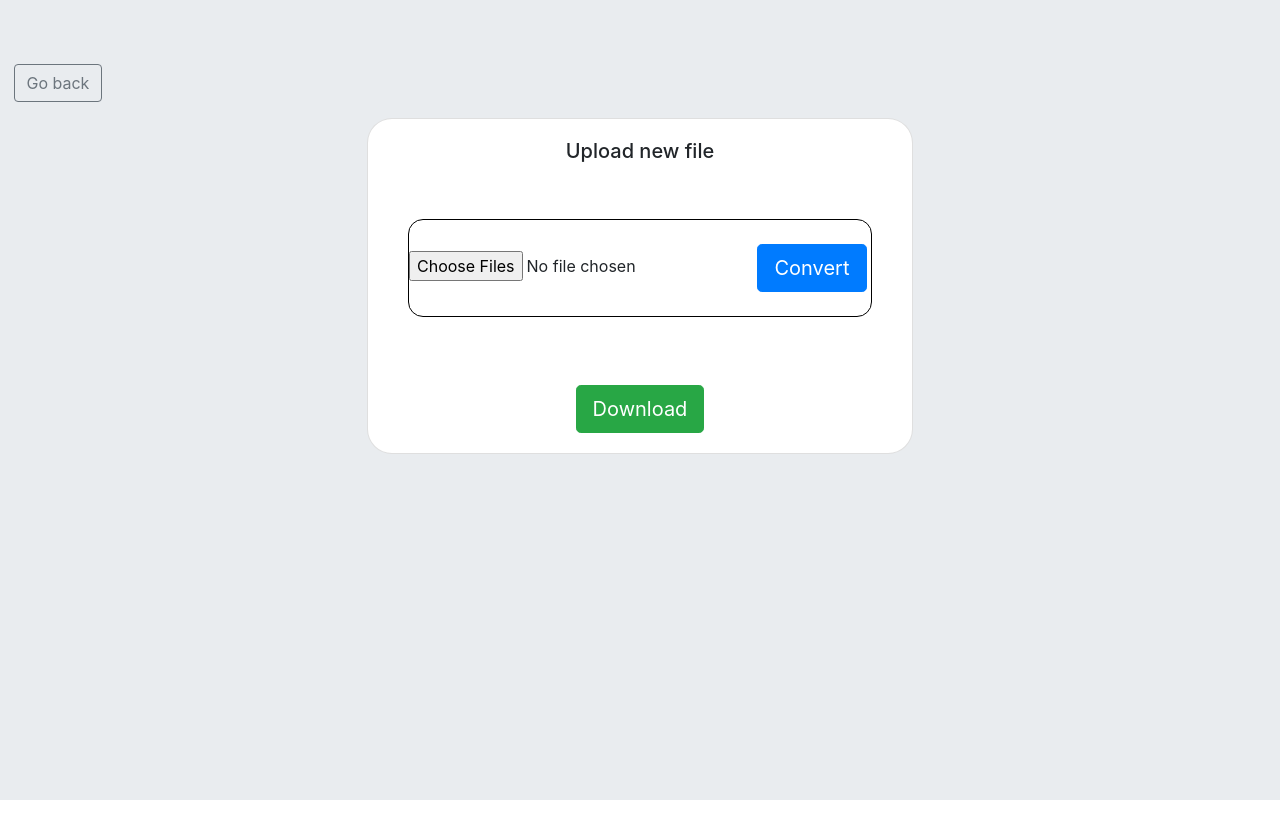
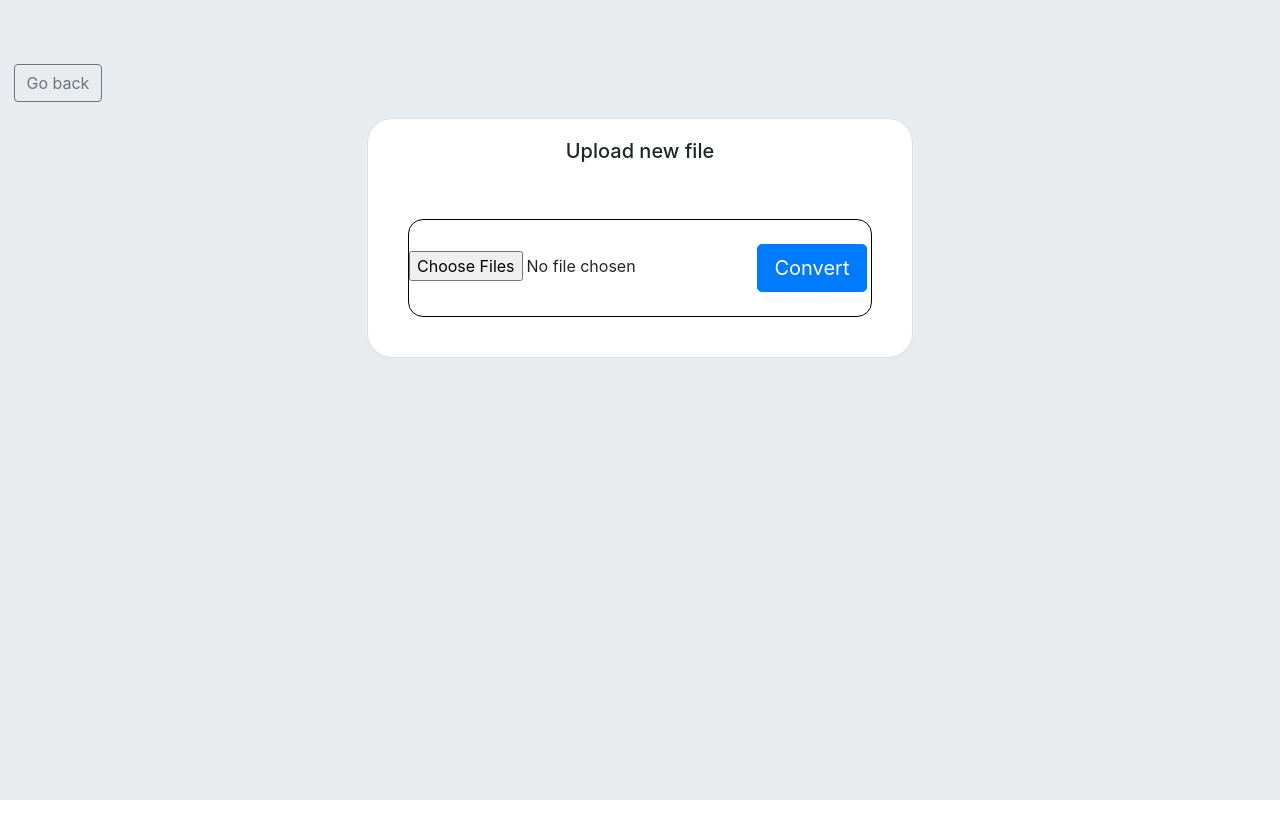
Before and after one commit to cdcorro/Exdata_revised, a Flask app: template templates/converter.html in a window 1280 px wide. Run offline with Flask 2, Linux system fonts and the light colour scheme; the template is opened without the code that fills it, so the values that code supplies are empty; some libraries are stand-ins or nearby versions.

Commit message:
remove obsolete download button

```diff
--- a/templates/converter.html
+++ b/templates/converter.html
@@ -26,8 +26,7 @@
    			 </form>
 					<br/>
 				</div>
-				<br /><br />
-			 <a class="btn btn-success btn-lg" href="{{url_for('downloadScreen')}}" role="button">Download</a>		   	</div>
+		   	</div>
       		</div>
 		<br />
 		</div>
```
